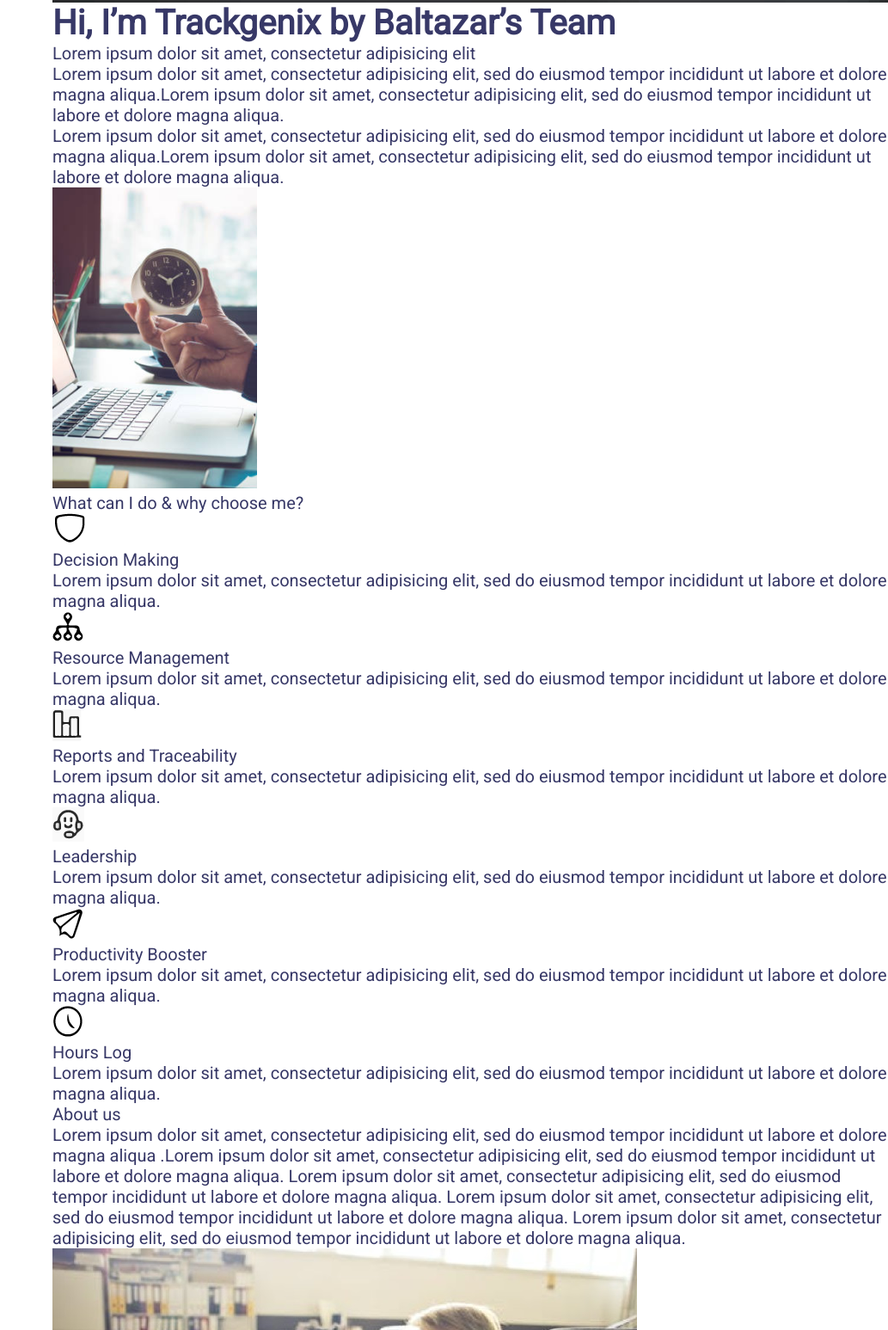
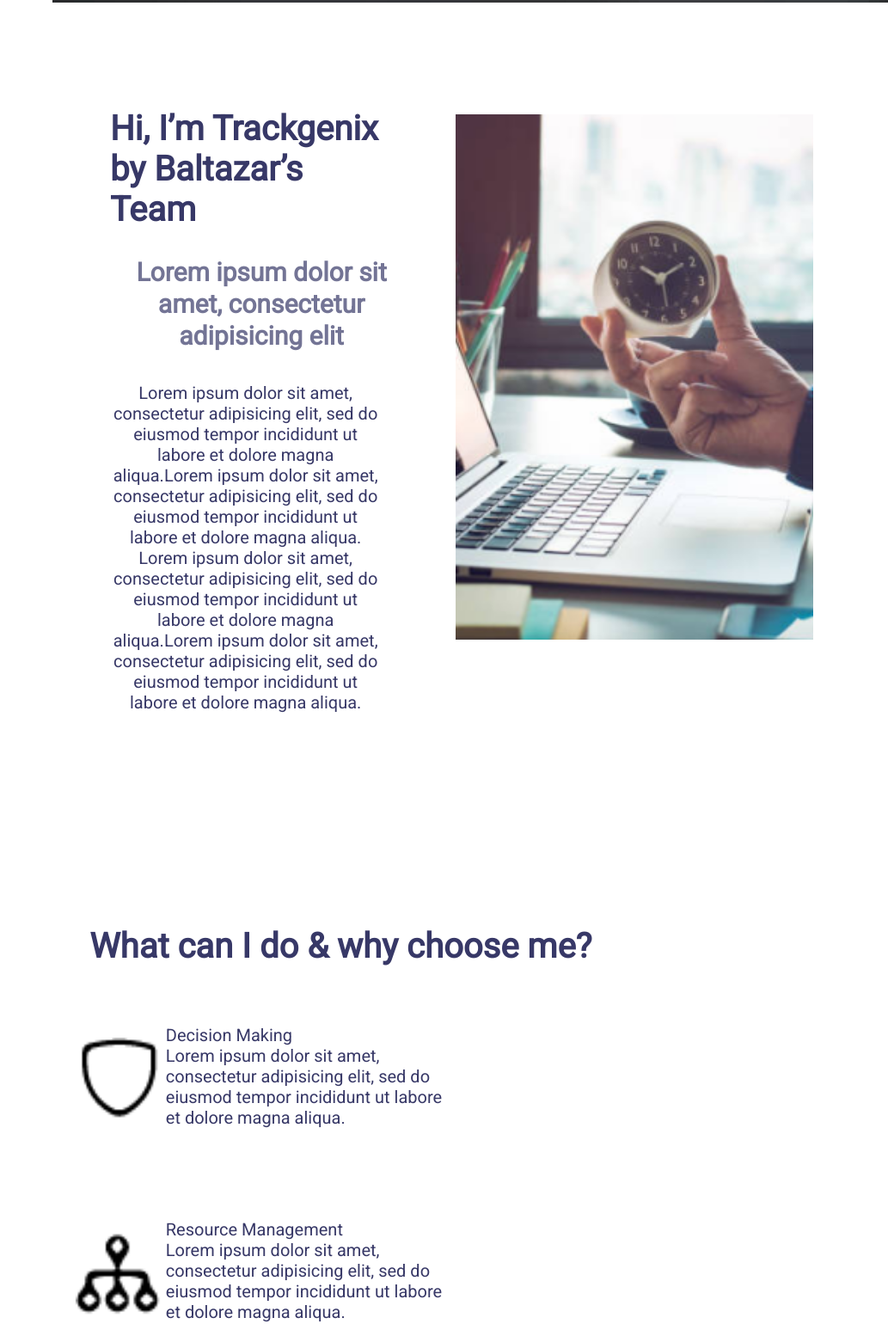
Before and after one commit to mpueblas/BaSP-M2022-Etapa-1, a plain HTML site: page Semana-03/index.html in a window 1280 px wide. Shown: the part 1011-2558 px from the top of the page at 86% size, without its empty margins (247-1280 px from the left). Drawn offline with Linux system fonts and the light colour scheme.

Commit message:
second section done

```diff
--- a/Semana-03/index.html
+++ b/Semana-03/index.html
@@ -35,62 +35,90 @@
                 <img src="Images/Logo.png" alt="Trackgenix Logo" id="logo-home">
             </section>
             <section id="what-is-trackgenix">
+                <div class="s1p1">
                     <h2 class="section-title">Hi, I’m Trackgenix
                         by Baltazar’s Team
                     </h2>
-                <p>Lorem ipsum dolor sit amet, consectetur adipisicing elit</p>
-                <p>
+                    <p class="section-subtitle">Lorem ipsum dolor sit amet, consectetur adipisicing elit</p>
+                    <p class="p1">
                         Lorem ipsum dolor sit amet, consectetur adipisicing elit, sed do eiusmod
                         tempor incididunt ut labore et dolore magna aliqua.Lorem ipsum dolor sit
                         amet, consectetur adipisicing elit, sed do eiusmod tempor incididunt ut
                         labore et dolore magna aliqua.
                     </p>
-                <p>
+                    <p class="p2">
                         Lorem ipsum dolor sit amet, consectetur adipisicing elit, sed do eiusmod
                         tempor incididunt ut labore et dolore magna aliqua.Lorem ipsum dolor sit
                         amet, consectetur adipisicing elit, sed do eiusmod tempor incididunt ut
                         labore et dolore magna aliqua.
                     </p>
-                <img src="Images/2-Section1.png" alt="notebook">
+                </div>
+                <img class="s1p2" src="Images/2-Section1.png" alt="notebook">
             </section>
             <section id="what-can-i-do">
-                <h2>What can I do & why choose me? </h2>
-                <img src="Images/3-Section2 1.png" alt="shield">
+                <h2 id="s2-title">What can I do & why choose me? </h2>
+                <div id="s2-container">
+                    <article class="s2-a">
+                        <img class="s2-img" src="Images/3-Section2 1.png" alt="shield">
+                        <div class="s2-div">
                             <h3>Decision Making</h3>
                             <p>
                                 Lorem ipsum dolor sit amet, consectetur adipisicing elit, sed do
                                 eiusmod tempor incididunt ut labore et dolore magna aliqua.
                             </p>
-                <img src="Images/3-Section2 2.png" alt="network">
+                        </div>
+                    </article>
+                    <article class="s2-a">
+                        <img class="s2-img" src="Images/3-Section2 2.png" alt="network">
+                            <div class="s2-div">
                                 <h3>Resource Management</h3>
                                 <p>
                                     Lorem ipsum dolor sit amet, consectetur adipisicing elit, sed do
                                     eiusmod tempor incididunt ut labore et dolore magna aliqua.
                                 </p>
-                <img src="Images/3-Section2 3.png" alt="bar graph">
+                            </div>
+                    </article>
+                    <article class="s2-a">
+                        <img class="s2-img" src="Images/3-Section2 3.png" alt="bar graph">
+                        <div class="s2-div">
                             <h3>Reports and Traceability</h3>
                             <p>
                                 Lorem ipsum dolor sit amet, consectetur adipisicing elit, sed do
                                 eiusmod tempor incididunt ut labore et dolore magna aliqua.
                             </p>
-                <img src="Images/3-Section2 4.png" alt="phone operator">
+                        </div>
+                    </article>
+                    <article class="s2-a">
+                        <img class="s2-img" src="Images/3-Section2 4.png" alt="phone operator">
+                        <div class="s2-div">
                             <h3>Leadership</h3>
                             <p>
                                 Lorem ipsum dolor sit amet, consectetur adipisicing elit, sed do
                                 eiusmod tempor incididunt ut labore et dolore magna aliqua.
                             </p>
-                <img src="Images/3-Section2 5.png" alt="paper plane">
+                        </div>
+                    </article>
+                    <article class="s2-a">
+                        <img class="s2-img" src="Images/3-Section2 5.png" alt="paper plane">
+                        <div class="s2-div">
                             <h3>Productivity Booster</h3>
                             <p>
                                 Lorem ipsum dolor sit amet, consectetur adipisicing elit, sed do
                                 eiusmod tempor incididunt ut labore et dolore magna aliqua.
                             </p>
-                <img src="Images/3-Section2 6.png" alt="clock">
+                        </div>
+                    </article>
+                    <article class="s2-a">
+                        <img class="s2-img" src="Images/3-Section2 6.png" alt="clock">
+                        <div class="s2-div">
                             <h3>Hours Log</h3>
                             <p>
                                 Lorem ipsum dolor sit amet, consectetur adipisicing elit, sed do
                                 eiusmod tempor incididunt ut labore et dolore magna aliqua.
                             </p>
+                        </div>
+                    </article>
+                </div>
             </section>
             <section id="about-us">
                 <h2>About us</h2>
--- a/Semana-03/stylesheet.css
+++ b/Semana-03/stylesheet.css
@@ -12,6 +12,7 @@
     margin:auto;
 
     }
+
 body{
     background-color:#FFF;
     color:#373867;
@@ -121,16 +122,107 @@
     width:40%;
     height: 100%;
 }
+
 #what-is-trackgenix{
-    display:inline-block;
-    }
+    display: inline-block;
+    position: relative;
+    width: 69%;
+    padding-top: 15%;
+    padding-bottom: 80%;
+
+
+}
+.s1p1{
+    display: inline-block;
+    position:absolute;
+    width: 47%;
+    text-align: center;
+    margin-top: 8%;
+    margin-bottom: 8%;
+    margin-left: 10%;
+    padding-top: 5%;
+}
+
+
+.s1p2{
+    display: inline-block;
+    position: absolute;
+    width: 62%;
+    right: -32%;
+    top: 14%;
+}
+
 
 .section-title{
     font-weight:700;
     font-size: 40px;
     display:flex;
     text-align: left;
+    margin-top: -35%;
+    margin-bottom: 10%
 
+}
+.section-subtitle{
+    margin: 0;
+    margin-bottom: 0px;
+    padding: 0;
+    border: 0;
+    font-size: 100%;
+    font: inherit;
+    font-weight: inherit;
+    font-size: inherit;
+    line-height: inherit;
+    vertical-align: baseline;
+    margin-bottom: 12%;
+    font-weight: 700;
+    font-size: 30px;
+    color: #373867B2;
+    width: 352px;
+    height: 109px;
+    line-height: 37px;
+}
+
+#what-can-i-do{
+    display: inline-block;
+    position: relative;
+    width: 69%;
+    padding-top: 15%;
+    padding-bottom: 80%;
+
+}
+#s2-title{
+    display: block;
+    text-align: center;
+    font-weight: 700;
+    font-size: 40px;
+
+
+}
+#s2-container{
+    display: inline-block;
+    padding-left: 4%;
+    width:135%;
+    padding-top: 10%;
+}
+.s2-a{
+    display: inline-block;
+    width: 504px;
+    height: 126px;
+    margin-bottom: 100px;
+
+}
+
+.s2-img{
+    display:inline-block;
+    width:100px;
+    height:100px;
+
+}
+.s2-div{
+    display: inline-block;
+    width: 326px;
+    height: 126px;
+    text-align: left;
 }
 .footer{
     position:fixed;
```
Lines whose indentation alone changed are shown as unchanged.
